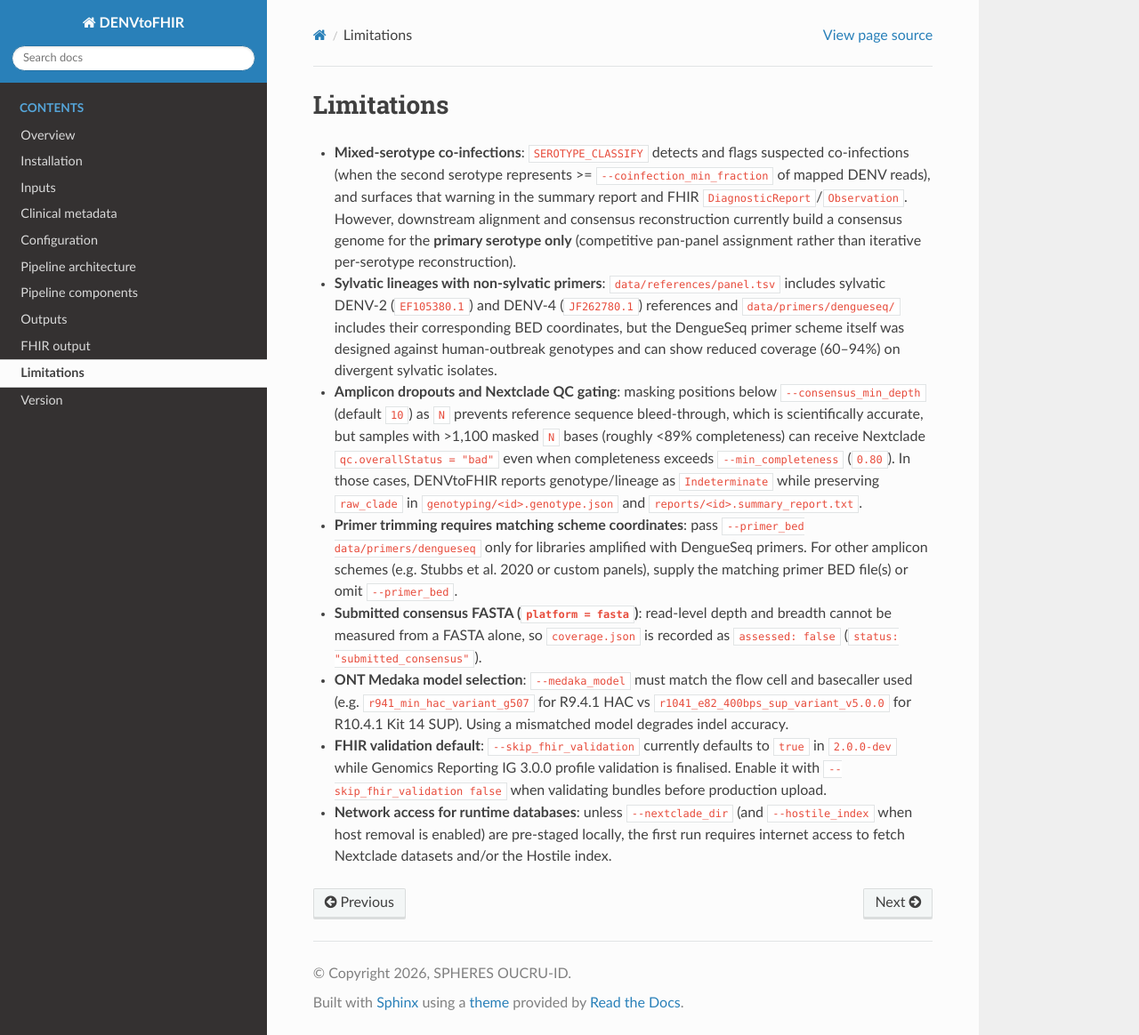
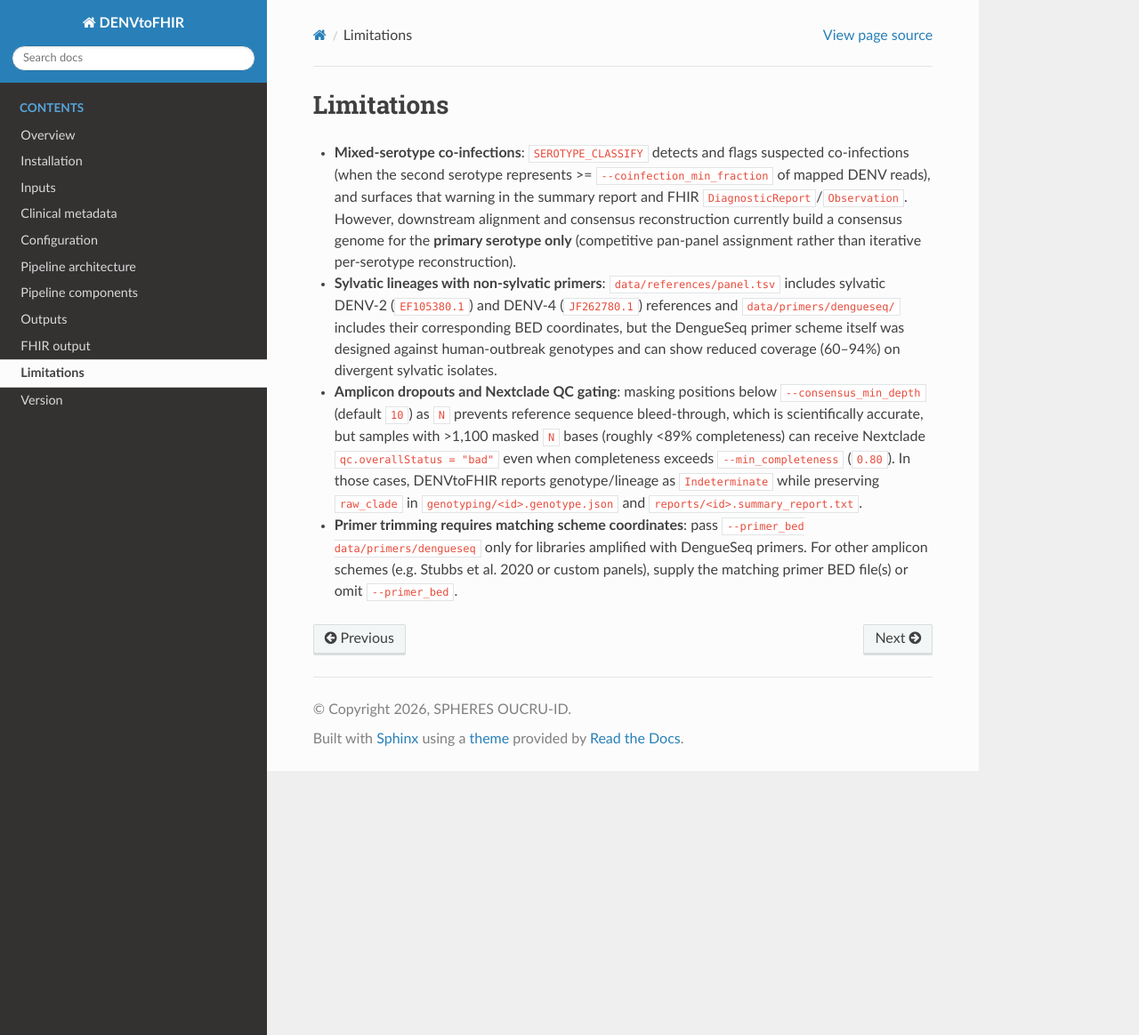
Before and after one commit to robind1/DENV-pipeline-docs, a Sphinx documentation site: the page built from docs/source/limitations.md, in a window 1280 px wide and 1164 px high. Shown: the whole window at 89% size. Built offline with Sphinx 7.4.7 and the Read the Docs theme 3.1.0, drawn with Linux system fonts in a browser that asks for light colours.

Commit message:
Update limitations.md

```diff
--- a/docs/source/limitations.md
+++ b/docs/source/limitations.md
@@ -19,15 +19,3 @@
 - **Primer trimming requires matching scheme coordinates**: pass `--primer_bed data/primers/dengueseq`
   only for libraries amplified with DengueSeq primers. For other amplicon schemes (e.g. Stubbs et
   al. 2020 or custom panels), supply the matching primer BED file(s) or omit `--primer_bed`.
-- **Submitted consensus FASTA (`platform = fasta`)**: read-level depth and breadth cannot be
-  measured from a FASTA alone, so `coverage.json` is recorded as `assessed: false`
-  (`status: "submitted_consensus"`).
-- **ONT Medaka model selection**: `--medaka_model` must match the flow cell and basecaller used
-  (e.g. `r941_min_hac_variant_g507` for R9.4.1 HAC vs `r1041_e82_400bps_sup_variant_v5.0.0` for
-  R10.4.1 Kit 14 SUP). Using a mismatched model degrades indel accuracy.
-- **FHIR validation default**: `--skip_fhir_validation` currently defaults to `true` in `2.0.0-dev`
-  while Genomics Reporting IG 3.0.0 profile validation is finalised. Enable it with
-  `--skip_fhir_validation false` when validating bundles before production upload.
-- **Network access for runtime databases**: unless `--nextclade_dir` (and `--hostile_index` when
-  host removal is enabled) are pre-staged locally, the first run requires internet access to fetch
-  Nextclade datasets and/or the Hostile index.
```
